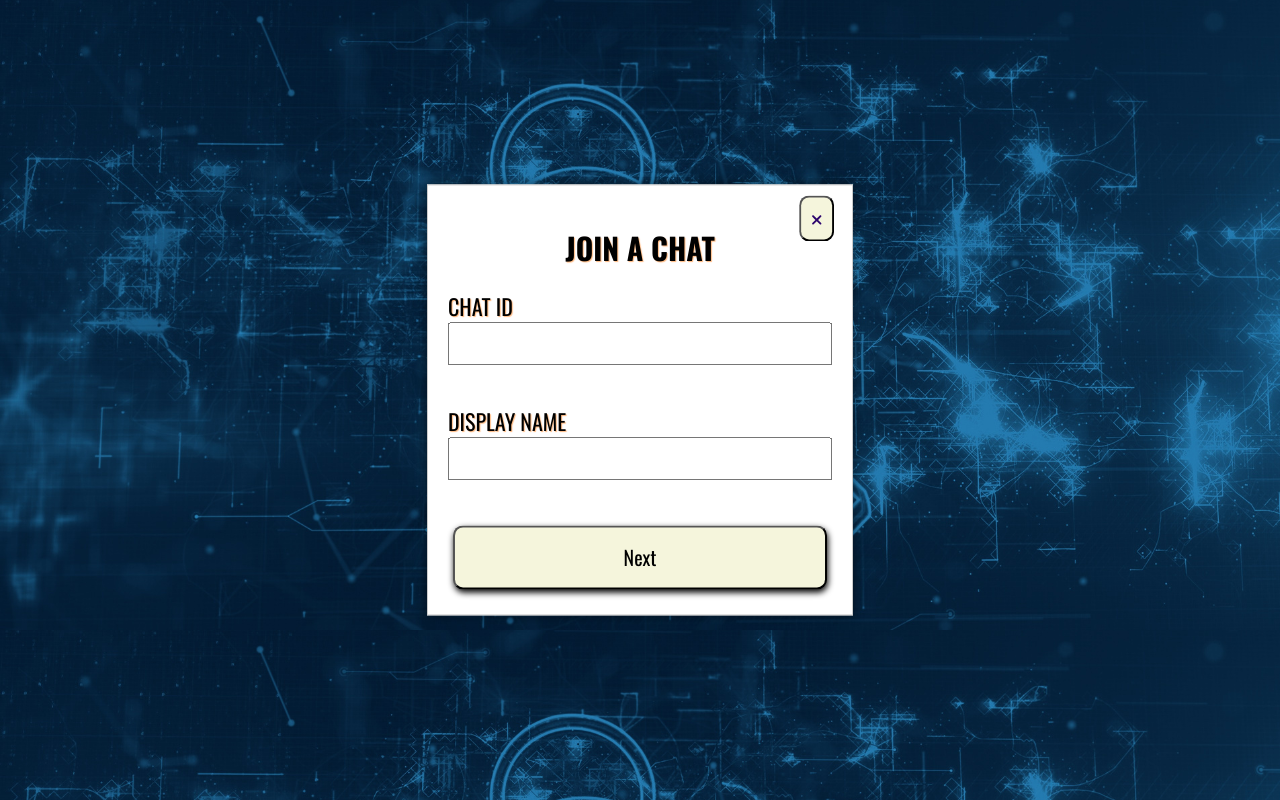
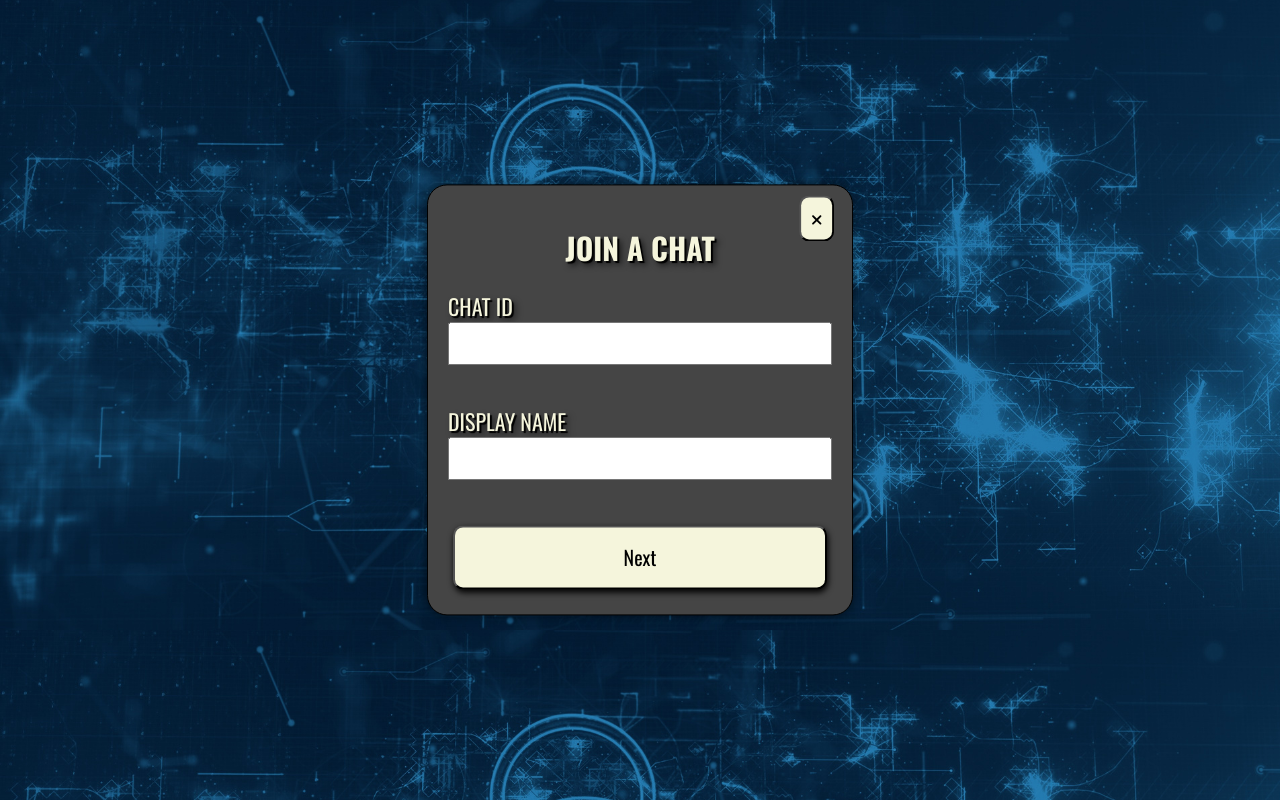
Before and after one commit to Ajambot/WhisperLink, a React (Vite) app: page / in a window 1280 px wide. Both pictures are taken after a click on the button "Join Chatroom". Built offline with nearby package versions, Linux system fonts and the light colour scheme.

Commit message:
colour changes

```diff
--- a/src/components/Chat.module.css
+++ b/src/components/Chat.module.css
@@ -81,7 +81,7 @@
 
 
   .closeTextContainer:hover {
-    background-color: #ff0000; /* Changes background on hover */
+    background-color: #ff4000; /* Changes background on hover */
   }
 
   .addTextContainer {
--- a/src/components/Popup.module.css
+++ b/src/components/Popup.module.css
@@ -2,9 +2,9 @@
 
 .buttonContainer {
     font-size: 15px;
-    /*Increasethefontsize*/padding: 10px 10px;
-    /*Increasepaddingtomakebuttonlarger*/text-transform: uppercase;
-    color: #2c046d;
+    padding: 10px 10px;
+    text-transform: uppercase;
+    color: #000000;
     background-color: beige;
     cursor: pointer;
     border-radius: 10px;
@@ -24,8 +24,10 @@
   .bodyContainer
   {
     position: fixed;
-    color: #000000;
-    text-shadow: 1px 1px 1px #ff730080; /* Adds shadow */
+    color: beige;
+    text-shadow:  4px 4px 6px #000000a1, /* First shadow */
+    2px 2px 1px #000000;
+
     text-transform: uppercase;
     text-align: center; /* Center text inside the container */
     top: 50%;
@@ -33,9 +35,10 @@
     left: 50%;
     width: 30%; /* Adjust the width as needed */
     transform: translate(-50%, -50%);
-    background-color: white;
-    border: 1px solid #ccc;
+    background-color: #454545;
+    border: 1px solid #000000;
     padding: 20px;
+    border-radius: 20px;
     box-shadow: 0px 0px 10px 0px rgba(0, 0, 0, 0.5);
     z-index: 9998; /* Ensure it's above other content */
   }
```
Also changed, not shown: src/example.webp (deleted).
